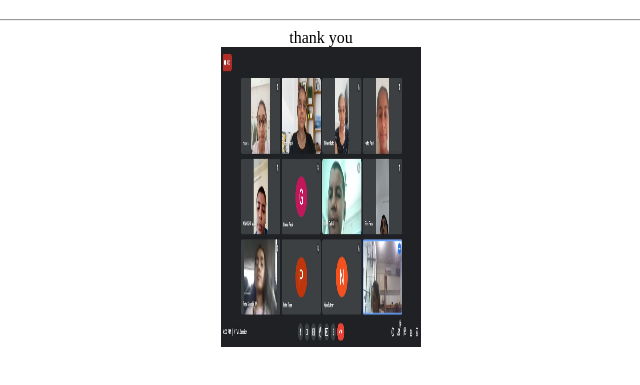
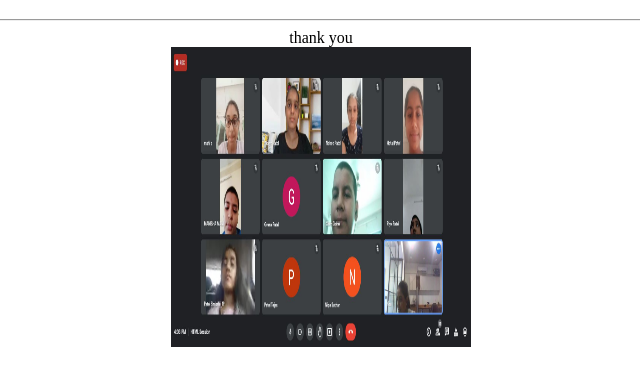
Before and after one commit to malatipatel/malatipatel.github.io, a plain HTML site: page index.html in a window 1280 px wide. Shown: the part 87-472 px from the top of the page, without its empty margins (319-959 px from the left). Drawn offline with Linux system fonts and the light colour scheme.

Commit message:
Update index.html

```diff
--- a/index.html
+++ b/index.html
@@ -4,5 +4,5 @@
 </h1>
 <hr>
 thank you<br>
-  <img src="rr.JPG" alt="screenshot" width="200" height="300">
+  <img src="rr.JPG" alt="screenshot" width="300" height="300">
 </center>
```
